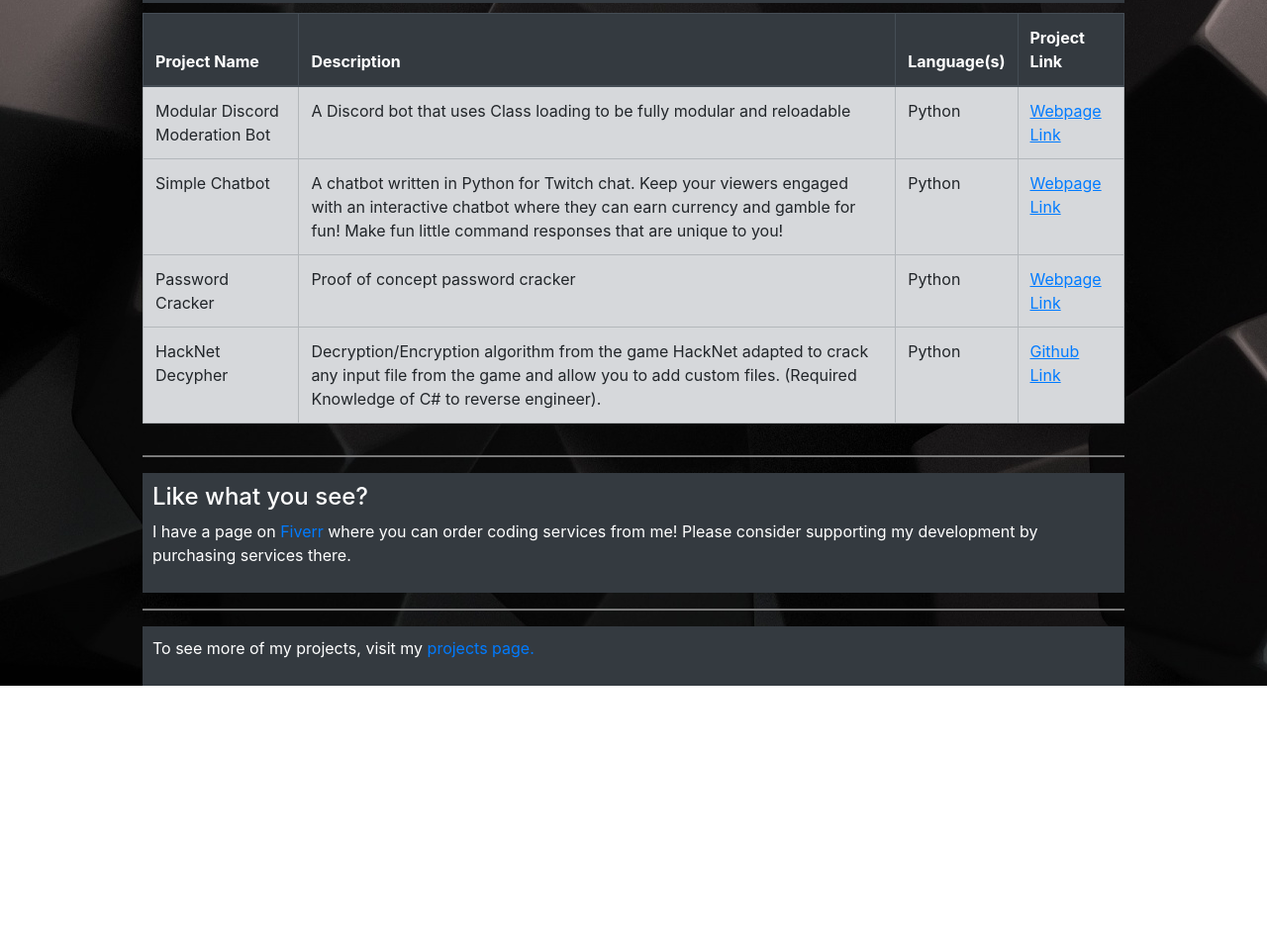
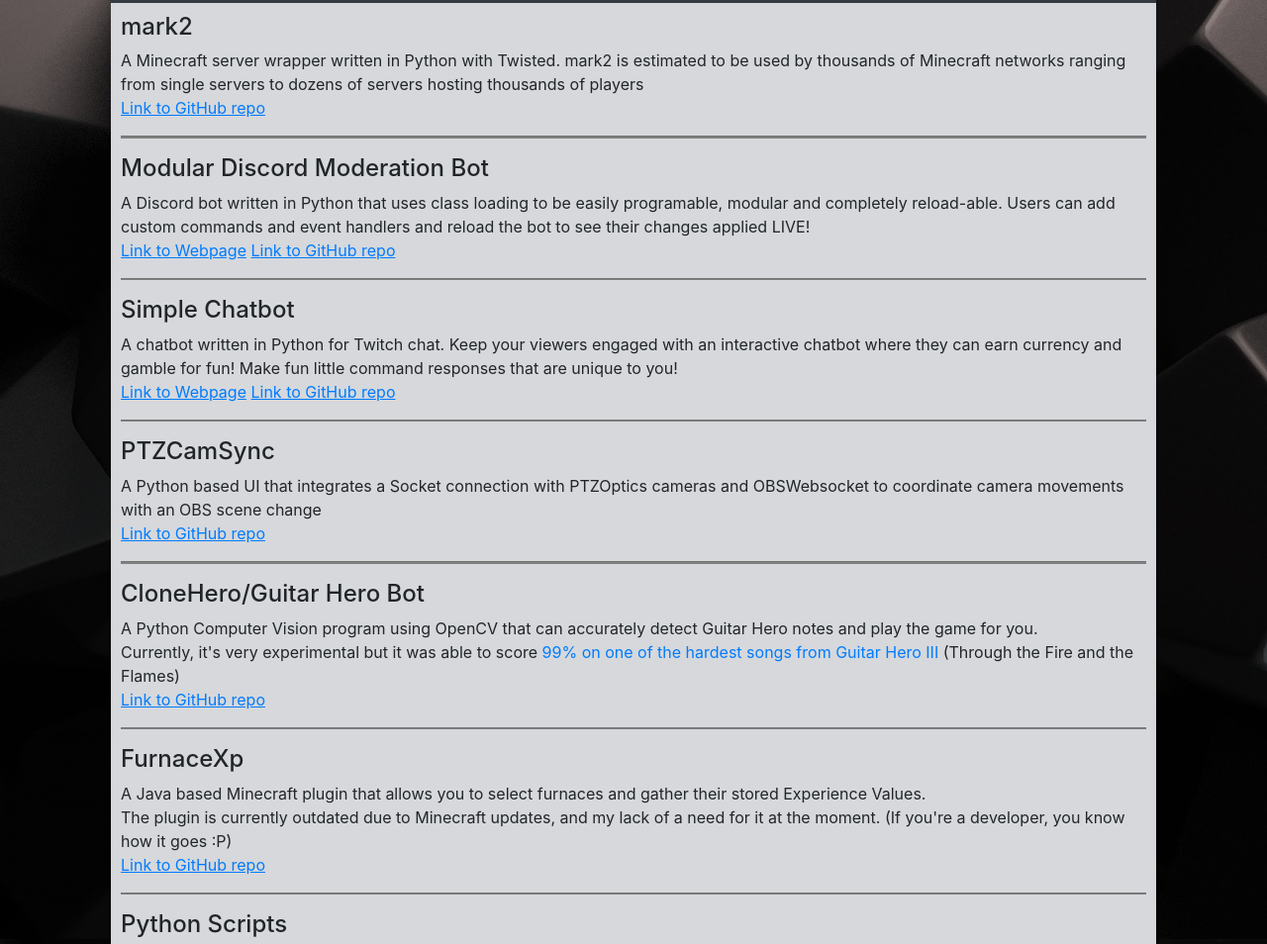
Before and after one commit to Column01/colinandress.github.io, a plain HTML site: page projects/index.html in a window 1280 px wide. Shown: the part 131-1085 px from the top of the page at 99% size. Before the commit the page ends 824 px from the top, so only its background shows below. Drawn offline with nearby package versions, Linux system fonts and the light colour scheme.

Commit message:
Update Projects page and reformat page footer

```diff
--- a/projects/index.html
+++ b/projects/index.html
@@ -54,61 +54,87 @@
 		        </ul>
 		    </div>
 		</nav>
-		<!-- Table Container -->
-		<div class="conatiner container-fluid mt-3 px-lg-5" style="width: 85%;">
+		<div class="conatiner container-fluid mt-3 px-lg-5" style="width: 90%;">
 			<div class="container-header" style="background-color: #343A40 !important; padding-left: 20px; padding-right: 20px; padding-top: 10px; padding-bottom: 10px;">
 				<h3 style="color: white; text-decoration:underline;">My Projects</h3>
 			</div>
-			<div class="table-responsive" style="padding-top: 10px;">
-				<table class="table table-bordered table-hover">
-					<thead class="thead-dark">
-						<th>Project Name</th>
-						<th>Description</th>
-						<th>Language(s)</th>
-						<th>Project Link</th>
-					</thead>
-					<tbody>
-						<tr class="table-secondary">
-							<td>Modular Discord Moderation Bot</td>
-							<td>A Discord bot that uses Class loading to be fully modular and reloadable</td>
-							<td>Python</td>
-							<td><a style="text-decoration:underline;" href="/projects/modular_discord_bot.html">Webpage Link</a></td>
-						</tr>
-						<tr class="table-secondary">
-							<td>Simple Chatbot</td>
-							<td>A chatbot written in Python for Twitch chat. Keep your viewers engaged with an interactive chatbot where they can earn currency and gamble for fun! Make fun little command responses that are unique to you!</td>
-							<td>Python</td>
-							<td><a style="text-decoration:underline;" href="/projects/chatbot.html">Webpage Link</a></td>
-						</tr>
-						<tr class="table-secondary">
-							<td>Password Cracker</td>
-							<td>Proof of concept password cracker</td>
-							<td>Python</td>
-							<td><a style="text-decoration:underline;" href="/projects/cracker.html">Webpage Link</a></td>
-						</tr>
-						<tr class="table-secondary">
-							<td>HackNet Decypher</td>
-							<td>Decryption/Encryption algorithm from the game HackNet adapted to crack any input file from the game and allow you to add custom files. (Required Knowledge of C# to reverse engineer).</td>
-							<td>Python</td>
-							<td><a style="text-decoration:underline;" href="https://github.com/Column01/Python-Scripts/tree/master/HackNet%20Decypher">Github Link</a></td>
-						</tr>
-					</tbody>
-				</table>
-			</div>
+			<div class="container-body" style="background-color: #D6D8DB !important; padding-left: 10px; padding-right: 10px; padding-top: 10px; padding-bottom: 10px;">
+				<h4>mark2</h4>
+				<p>
+					A Minecraft server wrapper written in Python with Twisted.
+					mark2 is estimated to be used by thousands of Minecraft networks ranging from single servers to dozens of servers hosting thousands of players
+					<br />
+					<a style="text-decoration:underline;" href="https://github.com/gsand/mark2">Link to GitHub repo</a>
+				</p>
 				<hr style="height: 1.5px;" noshade />
 
+				<h4>Modular Discord Moderation Bot</h4>
+				<p>
+					A Discord bot written in Python that uses class loading to be easily programable, modular and completely reload-able.
+					Users can add custom commands and event handlers and reload the bot to see their changes applied LIVE!
+					<br />
+					<a style="text-decoration:underline;" href="/projects/modular_discord_bot.html">Link to Webpage</a>
+					<a style="text-decoration:underline;" href="https://github.com/Column01/Discord-Moderation-Bot">Link to GitHub repo</a>
+				</p>
+				<hr style="height: 1.5px;" noshade />
+
+				<h4>Simple Chatbot</h4>
+				<p>
+					A chatbot written in Python for Twitch chat.
+					Keep your viewers engaged with an interactive chatbot where they can earn currency and gamble for fun!
+					Make fun little command responses that are unique to you!
+					<br />
+					<a style="text-decoration:underline;" href="/projects/chatbot.html">Link to Webpage</a>
+					<a style="text-decoration:underline;" href="https://github.com/Column01/Simple-Chatbot">Link to GitHub repo</a>
+				</p>
+				<hr style="height: 1.5px;" noshade />
+
+				<h4>PTZCamSync</h4>
+				<p>
+					A Python based UI that integrates a Socket connection with PTZOptics cameras and OBSWebsocket to coordinate camera movements with an OBS scene change
+					<br />
+					<a style="text-decoration:underline;" href="https://github.com/Column01/PTZCamSync">Link to GitHub repo</a>
+				</p>
+				<hr style="height: 1.5px;" noshade />
+
+				<h4>CloneHero/Guitar Hero Bot</h4>
+				<p>
+					A Python Computer Vision program using OpenCV that can accurately detect Guitar Hero notes and play the game for you.
+					<br />
+					Currently, it's very experimental but it was able to score <a href="https://youtu.be/UjaKSFdEPBg">99% on one of the hardest songs from Guitar Hero III</a> (Through the Fire and the Flames)
+					<br />
+					<a style="text-decoration:underline;" href="https://github.com/Column01/clonehero-bot">Link to GitHub repo</a>
+				</p>
+				<hr style="height: 1.5px;" noshade />
+
+				<h4>FurnaceXp</h4>
+				<p>
+					A Java based Minecraft plugin that allows you to select furnaces and gather their stored Experience Values.
+					<br />
+					The plugin is currently outdated due to Minecraft updates, and my lack of a need for it at the moment. (If you're a developer, you know how it goes :P)
+					<br />
+					<a style="text-decoration:underline;" href="https://github.com/Column01/FurnaceXp">Link to GitHub repo</a>
+				</p>
+				<hr style="height: 1.5px;" noshade />
+
+				<h4>Python Scripts</h4>
+				<p>
+					Here is a repository of various Python scripts I have written over the years.
+					<br />
+					It has stuff like XOR encryption/decryption of files, basic password cracking, and even simple array indexing. Each directory should have a README containing info on that particular script.
+					<br />
+					<a style="text-decoration:underline;" href="https://github.com/Column01/Python-Scripts">Link to GitHub repo</a>
+				</p>
+				<hr style="height: 1.5px;" noshade />
+			</div>
 			<div style="color: white; padding-left: 10px; padding-right: 10px; padding-top: 10px; padding-bottom: 10px; background-color: #343A40 !important;">
 				<h4>Like what you see?</h4>
 					<p>I have a page on <a href="https://www.fiverr.com/column01/">Fiverr</a> where you can order coding services from me!
 						Please consider supporting my development by purchasing services there.</p>
-            </div>
-			<hr style="height: 1.5px;" noshade />
-            <div style="color: white; padding-left: 10px; padding-right: 10px; padding-top: 10px; padding-bottom: 10px; background-color: #343A40 !important;">
 					<p>
 						To see more of my projects, visit my <a href="/projects/">projects page.</a>
 					</p>
 			</div>
 		</div>
-		<!-- End Table Container -->
     </body>
 </html>
```
Also changed, not shown: index.html (+1 -7 lines), projects/cracker.html (deleted, +0 -81 lines). Lines whose indentation alone changed are shown as unchanged.
